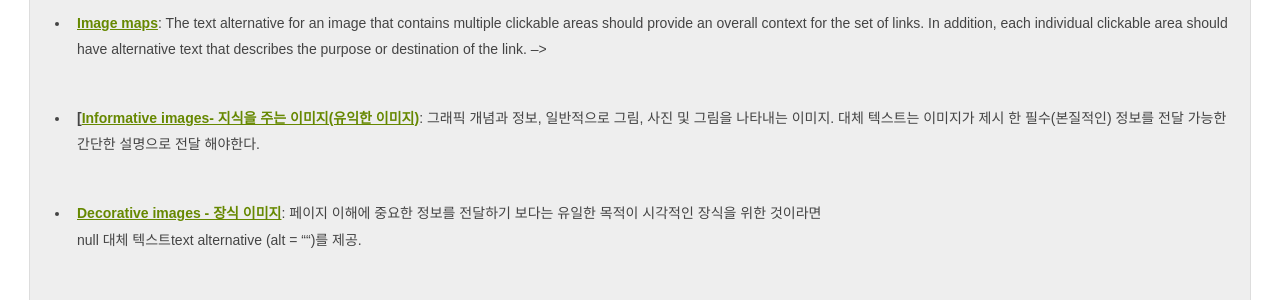
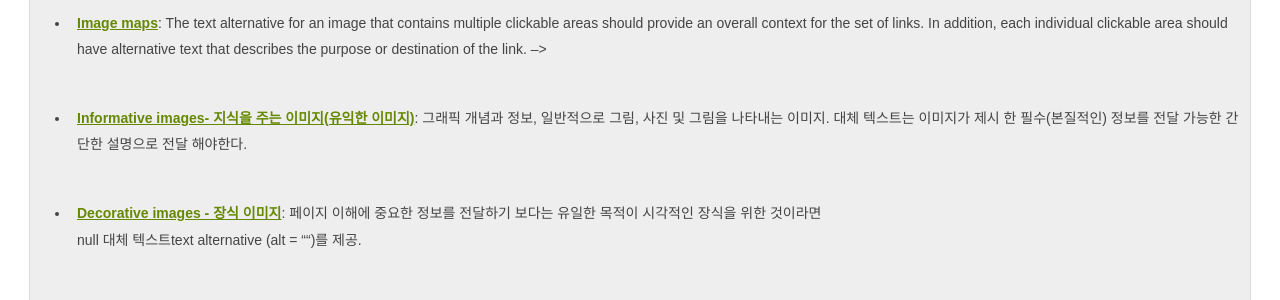
Before and after one commit to ionic2002/ionic2002.github.io, a Jekyll site: the page built from _posts/2016-02-18-test.md, in a window 1280 px wide. Shown: the part 674-974 px from the top of the page. Built offline with Jekyll 4.4.1, drawn with Linux system fonts in a browser that asks for light colours.

```diff
--- a/_posts/2016-02-18-test.md
+++ b/_posts/2016-02-18-test.md
@@ -26,7 +26,7 @@ image는 image로 표시되는 정보 또는 기능을 설명하는 대체 텍
 * **[Image maps][7]**: The text alternative for an image that contains multiple clickable areas should provide an overall context for the set of links. In addition, each individual clickable area should have alternative text that describes the purpose or destination of the link.
 -->
 
-* **[[Informative images- 지식을 주는 이미지(유익한 이미지)][1]**: 그래픽 개념과 정보, 일반적으로 그림, 사진 및 그림을 나타내는 이미지.
+* **[Informative images- 지식을 주는 이미지(유익한 이미지)][1]**: 그래픽 개념과 정보, 일반적으로 그림, 사진 및 그림을 나타내는 이미지.
 대체 텍스트는 이미지가 제시 한 필수(본질적인) 정보를 전달 가능한 간단한 설명으로 전달 해야한다.
 
 * **[Decorative images - 장식 이미지][2]**: 페이지 이해에 중요한 정보를 전달하기 보다는  유일한 목적이 시각적인 장식을 위한 것이라면
```
